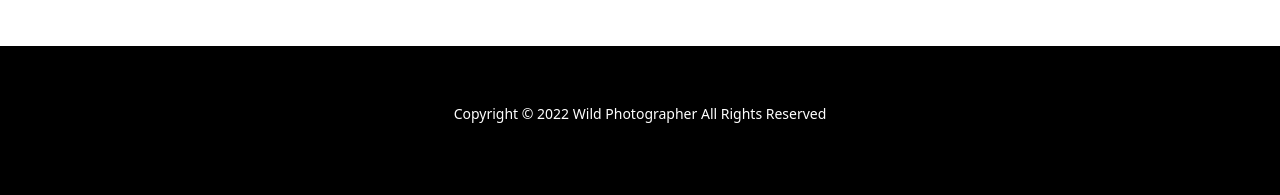
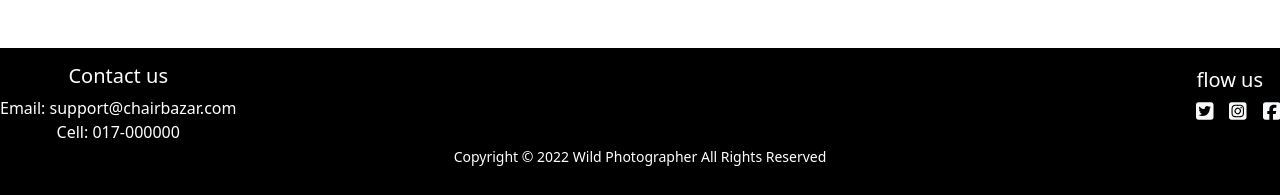
Before and after one commit to Shahadat91/inventory-management-client, a React (Create React App) app: page / in a window 1280 px wide. Shown: the part 2484-2679 px from the top of the page. Built offline with nearby package versions, Linux system fonts and the light colour scheme; no server answers.

Commit message:
footer modify

```diff
--- a/package.json
+++ b/package.json
@@ -3,6 +3,11 @@
   "version": "0.1.0",
   "private": true,
   "dependencies": {
+    "@fortawesome/fontawesome-svg-core": "^6.1.1",
+    "@fortawesome/free-brands-svg-icons": "^6.1.1",
+    "@fortawesome/free-regular-svg-icons": "^6.1.1",
+    "@fortawesome/free-solid-svg-icons": "^6.1.1",
+    "@fortawesome/react-fontawesome": "^0.1.18",
     "@testing-library/jest-dom": "^5.16.4",
     "@testing-library/react": "^13.2.0",
     "@testing-library/user-event": "^13.5.0",
--- a/src/components/Footer/Footer.js
+++ b/src/components/Footer/Footer.js
@@ -1,14 +1,48 @@
-import React from 'react';
-import './Footer.css';
+import React from "react";
+import { FontAwesomeIcon } from "@fortawesome/react-fontawesome";
+import {
+  faTwitterSquare,
+  faFacebookSquare,
+  faInstagramSquare,
+} from "@fortawesome/free-brands-svg-icons";
+
+import "./Footer.css";
 
 const Footer = () => {
-    const today = new Date();
-    const year = today.getFullYear();
-    return (
-       <footer className='footer d-flex justify-content-center align-items-center mt-5'>
-           <p><small>Copyright &copy; {year} Wild Photographer All Rights Reserved</small></p>
-       </footer>
-    );
+  const today = new Date();
+  const year = today.getFullYear();
+  return (
+    <div>
+      <footer className="footer">
+        <div className=" d-flex justify-content-between align-items-center">
+          <div className="mt-3">
+            <h5>Contact us</h5>
+            <p className="mb-0">Email: support@chairbazar.com</p>
+            <p className="mb-0">Cell: 017-000000</p>
+          </div>
+          <div>
+            <h5>flow us</h5>
+            <FontAwesomeIcon
+              className="fs-5 text-light ms-3"
+              icon={faTwitterSquare}
+            />
+            <FontAwesomeIcon
+              className="fs-5 text-light ms-3"
+              icon={faInstagramSquare}
+            />
+            <FontAwesomeIcon
+              className="fs-5 text-light ms-3"
+              icon={faFacebookSquare}
+            />
+          </div>
+        </div>
+
+        <small>
+          Copyright &copy; {year} Wild Photographer All Rights Reserved
+        </small>
+      </footer>
+    </div>
+  );
 };
 
 export default Footer;
--- a/src/components/Header/Header.js
+++ b/src/components/Header/Header.js
@@ -22,7 +22,7 @@ const Header = () => {
         <Navbar.Collapse id="responsive-navbar-nav">
           <Nav className="me-auto text-center">
             <Nav.Link as={Link} to="/home">Home</Nav.Link>
-            <Nav.Link>Inventory</Nav.Link>
+            <Nav.Link href="home#inventories">Inventory</Nav.Link>
             <Nav.Link>About Us</Nav.Link>
             <Nav.Link as={Link} to="/blogs">
               Blogs
--- a/src/components/Home/Home.js
+++ b/src/components/Home/Home.js
@@ -8,28 +8,23 @@ import Inventories from "../Inventories/Inventories";
 import Inventory from "../Inventory/Inventory";
 
 const Home = () => {
-  const [inventories, setInventories] = UseInventory([]);
+  const [inventories] = UseInventory([]);
   return (
     <div>
       <Banner></Banner>
       <History></History>
       <AboutUs></AboutUs>
-      {/* <Inventories></Inventories> */}
       <div>
-      <h2 className="text-center">Items In Stock</h2>
-      <div className="inventories-container container mt-5">
-      {
-        inventories.slice(0,6).map(inventory =><Inventory key={inventory._id} inventory={inventory}></Inventory>)
-      }
-
-      </div>
-
+        <h2 className="text-center">Items In Stock</h2>
+        <div className="inventories-container container mt-5">
+          {inventories.slice(0, 6).map((inventory) => (
+            <Inventory key={inventory._id} inventory={inventory}></Inventory>
+          ))}
+        </div>
       </div>
       <Link className=" text-decoration-none" to={"/manageitems"}>
         <div className="d-flex justify-content-center mt-5">
-          <button className="btn btn-outline-info fs-4">
-            Manage Item
-          </button>
+          <button className="btn btn-outline-info fs-4">Manage Item</button>
         </div>
       </Link>
     </div>
--- a/src/components/ManageItems/ManageItems.js
+++ b/src/components/ManageItems/ManageItems.js
@@ -2,6 +2,7 @@ import React from "react";
 import { Button, Card } from "react-bootstrap";
 import { Link, useParams } from "react-router-dom";
 import UseInventory from "../../hooks/useInventory";
+
 
 const ManageItems = () => {
   const {inventoryId}= useParams();
```
Also changed, not shown: src/components/Footer/Footer.css (line endings or trailing spaces), 1 other file (tests, documents, lock files or other folders).
